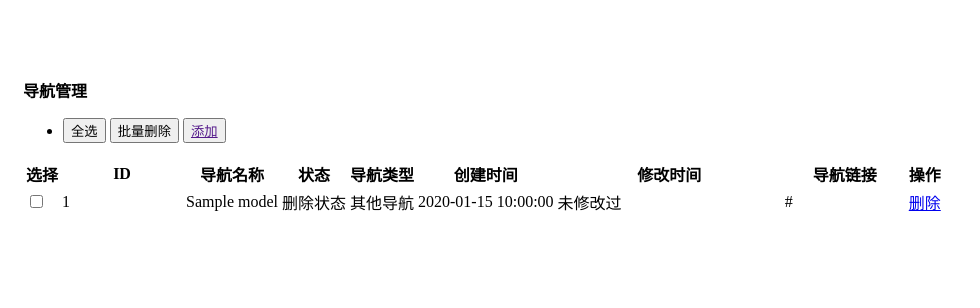
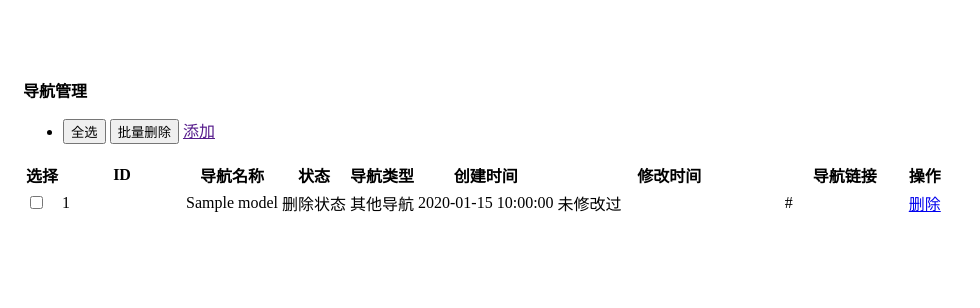
Before and after one commit to PengchongLee/xzwyadmin, a Yii app: template views/nav/show.php in a window 1280 px wide. Shown: the top 308 px of the page, without its empty margins (0-980 px from the left). Run offline with PHP 8.4 and a stand-in for Yii, Linux system fonts and the light colour scheme; the template is opened without the code that fills it: most values are stand-ins (such as "Sample title", 1, 10 or a date in 2020); data that the repository does not hold is empty; some libraries are stand-ins or nearby versions.

Commit message:
Update show.php
修改 小BUG

```diff
--- a/views/nav/show.php
+++ b/views/nav/show.php
@@ -12,7 +12,7 @@ use yii\widgets\LinkPager;
         <li>
           <button type="button"  class="button border-green" id="checkall"><span class="icon-check"></span> 全选</button>
           <button type="submit" class="button border-red" id="but"><span class="icon-trash-o"></span> 批量删除</button>
-          <button type="submit" class="button border-green" id="but"> <a href="<?= UrlService::buildWwwUrl('nav/add') ?>">添加</a></button>
+          <a href="<?= UrlService::buildWwwUrl('nav/add') ?>" class="button border-green">添加</a>
         </li>
       </ul>
     </div>
```
